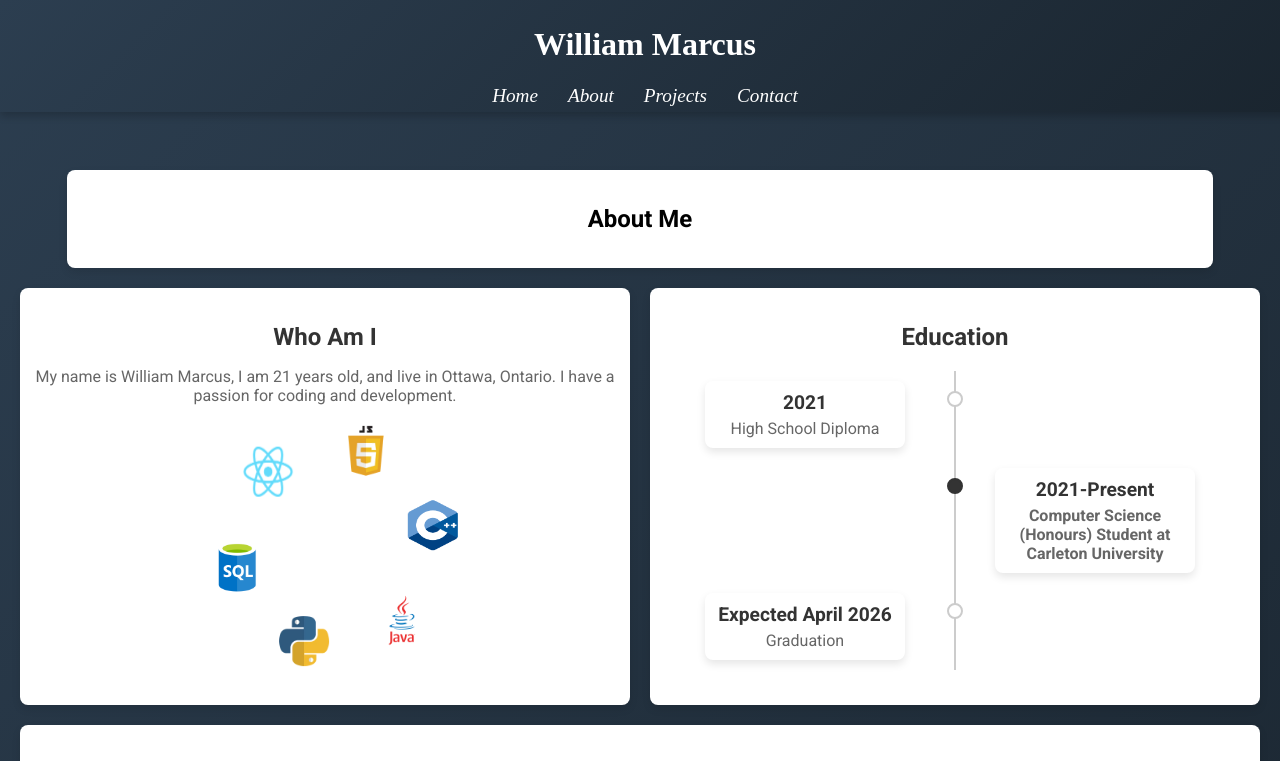
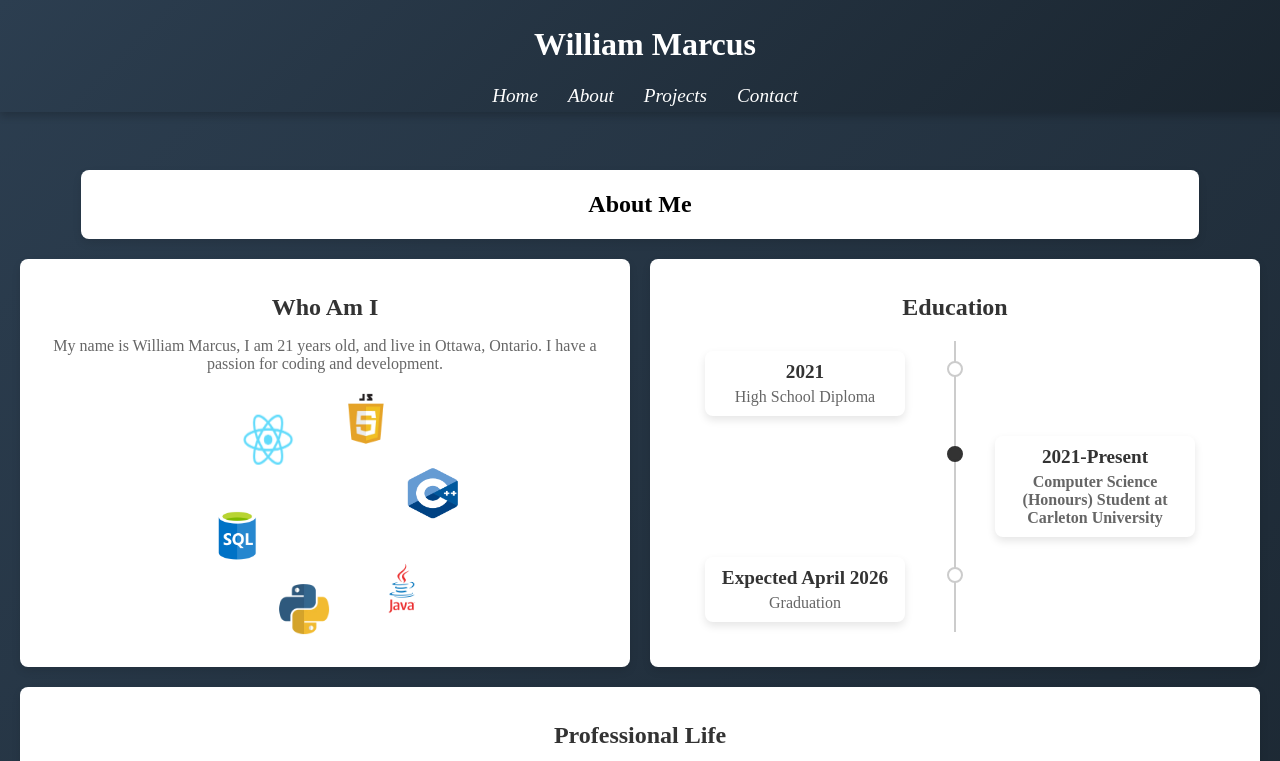
Before and after one commit to WillMarcuss/Website, a React (Create React App) app: page /about in a window 1280 px wide. Shown: the top 761 px of the page. Built offline with nearby package versions, Linux system fonts and the light colour scheme.

Commit message:
Updated font on about page

```diff
--- a/src/pages/About.module.css
+++ b/src/pages/About.module.css
@@ -16,19 +16,6 @@
     padding: 10px;
     padding-bottom: 30px;
   }
-}
-
-.heading {
-  font-size: 3em;
-  margin-bottom: 20px;
-  color: #fff;
-  animation: fadeIn 1.5s ease-out;
-}
-
-.paragraph {
-  font-size: 1.5em;
-  color: #ddd;
-  animation: fadeIn 2s ease-out;
 }
 
 @keyframes fadeIn {
@@ -57,13 +44,14 @@
   margin-top: 150px;
   margin-bottom: 20px;
   background-color: #fff;
-  padding: 15px;
+  padding: 1px;
   border-radius: 8px;
   box-shadow: 0 4px 8px rgba(0, 0, 0, 0.1);
   width: 90%;
   margin-left: auto;
   margin-right: auto;
   animation: slideIn 1s ease-out;
+  font-family: 'Times New Roman', Times, serif;
 }
 
 @media (max-width: 768px) {
@@ -100,6 +88,8 @@
   transition: transform 0.3s ease-in-out, box-shadow 0.3s ease-in-out;
   animation: slideIn 1s ease-out;
   width: 100%;
+  font-family: 'Times New Roman', Times, serif;
+
 }
 
 @media (max-width: 768px) {
```
